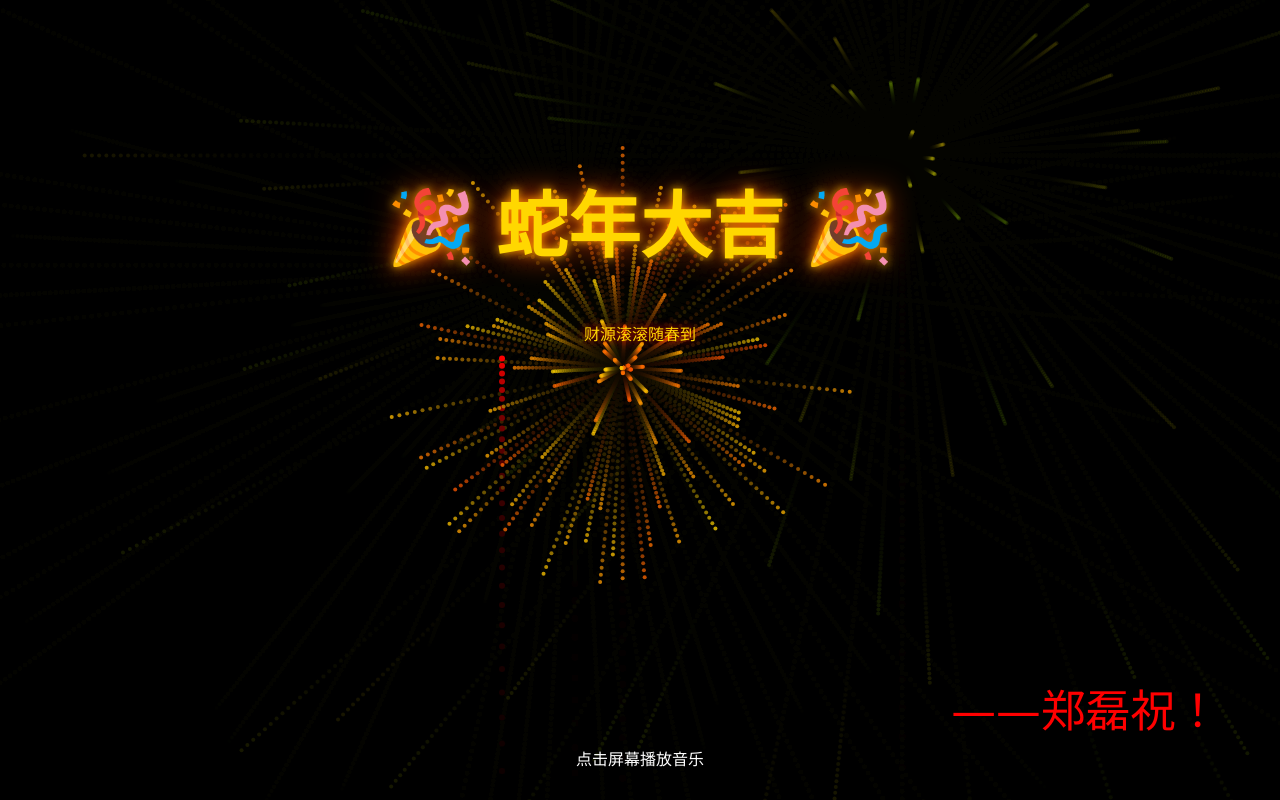
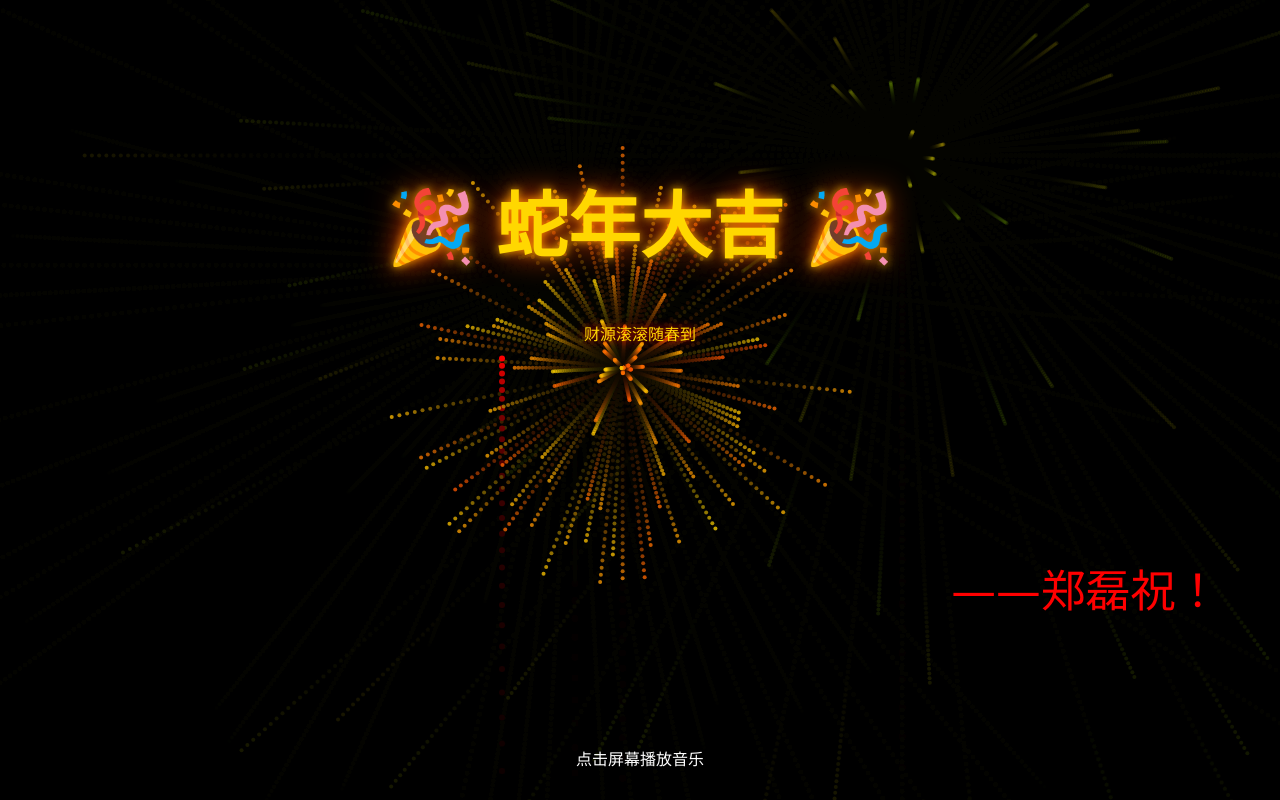
Before and after one commit to LevienZh/newyear, a plain HTML site: page index.html in a window 1280 px wide. Drawn offline with Linux system fonts and the light colour scheme.

Commit message:
Update index.html

```diff
--- a/index.html
+++ b/index.html
@@ -7,7 +7,7 @@
         .signature {
             position: fixed;
             right: 60px;
-            bottom: 60px;
+            bottom: 180px;
             color: #FF0000;
             font-size: 2.8em;
             font-family: '楷体', cursive;
```
